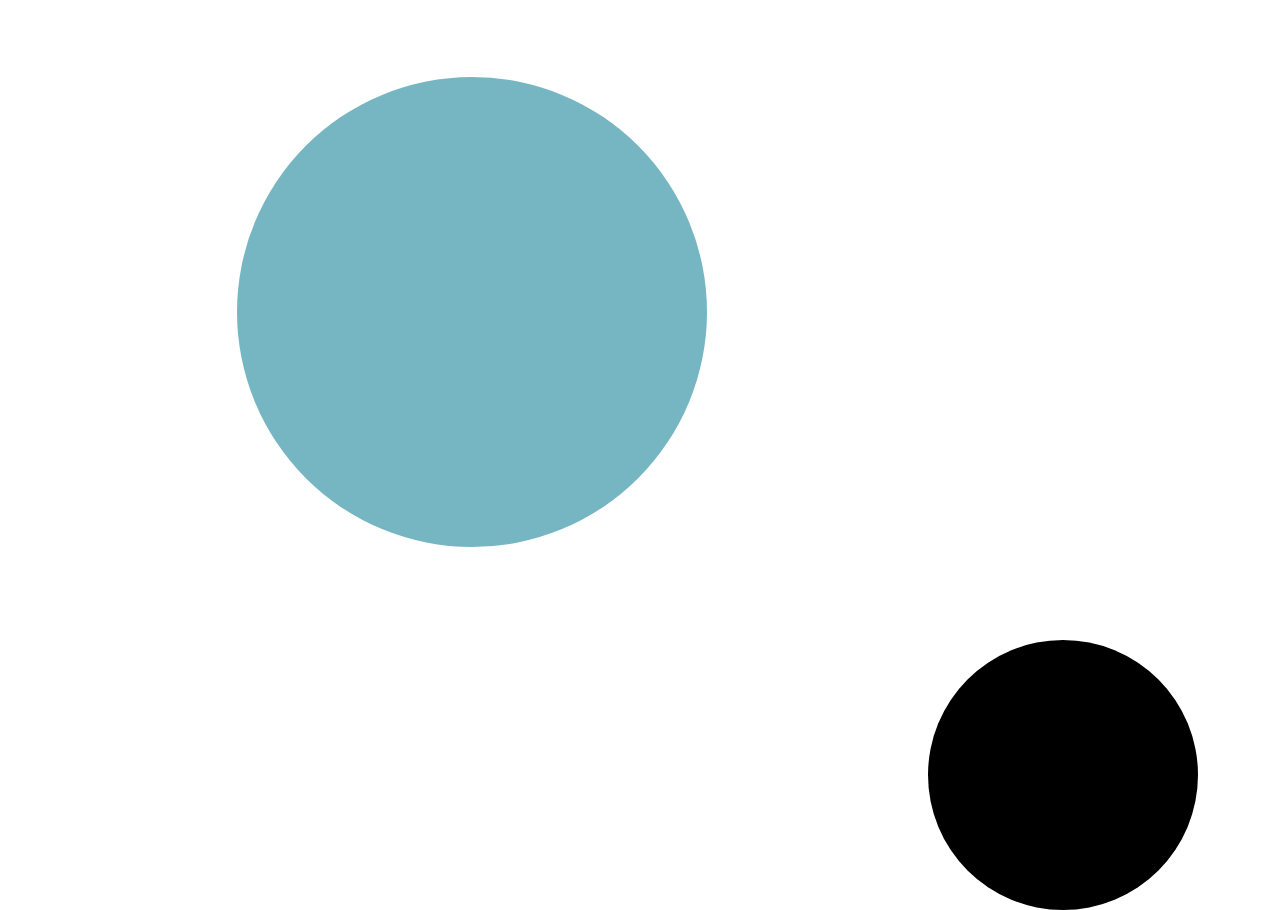
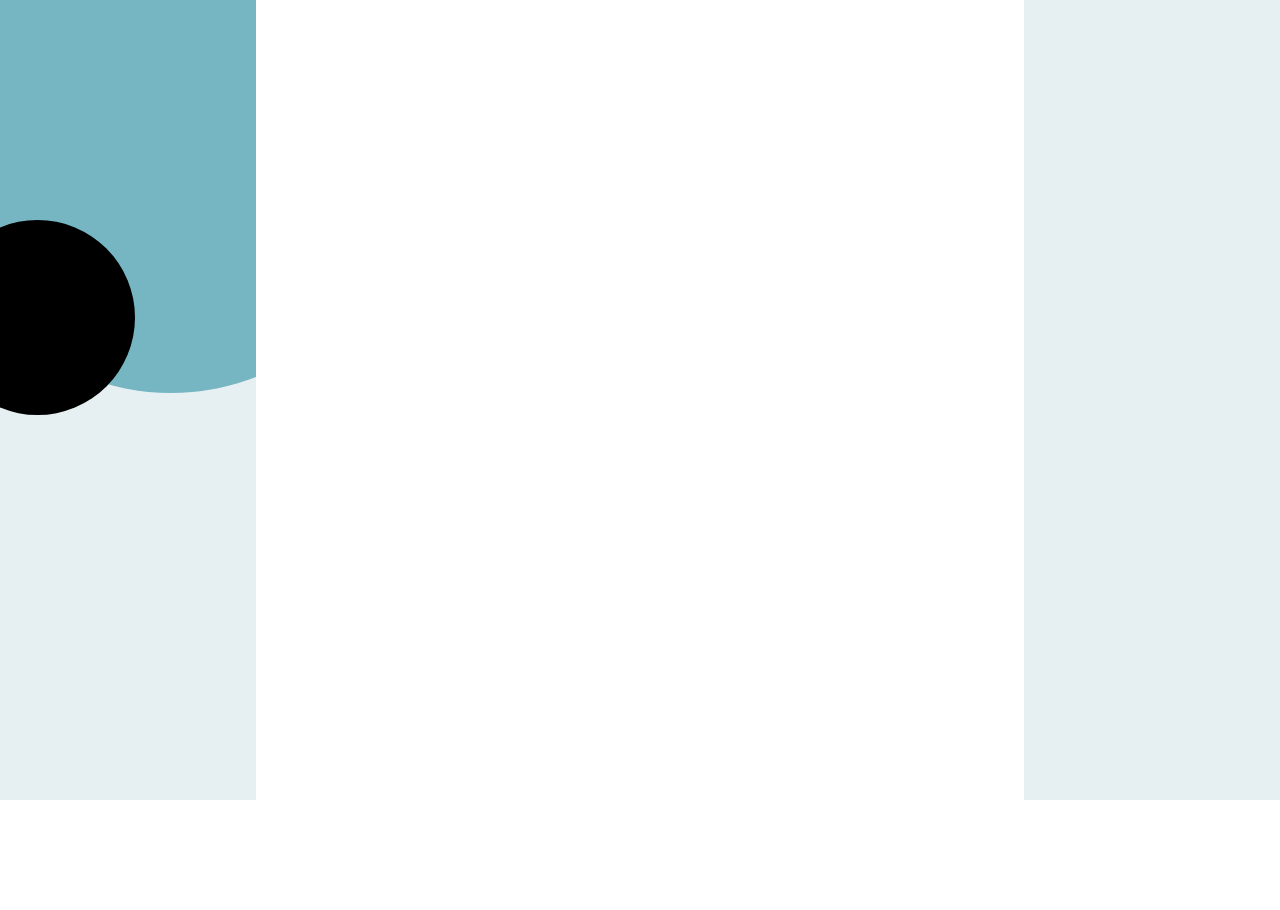
Before and after one commit to JadeHayes/mySite, a React (Create React App) app: page / in a window 1280 px wide. After the commit the page ends 800 px from the top, so only its background shows below. Built offline with nearby package versions, Linux system fonts and the light colour scheme.

Commit message:
* Background template is finished.

```diff
--- a/src/App.tsx
+++ b/src/App.tsx
@@ -1,18 +1,27 @@
 import React from 'react';
 import { TopBubbles, BottomBubbles } from './components/molecule/Bubbles';
 import styled from 'styled-components';
+import { FontWrapper } from './components/templates/FontWrapper';
 
-const StyledWrapper = styled.div`
-  margin-left: auto;
-  margin-right: auto;
-  width: 960px;
+const containerColor = '#E6EFF1';
+
+const StyledContainer = styled.div`
+  background-color: ${containerColor};
+  z-index: -5;
+  position: fixed;
+  width: 100%;
+  height: 100%;
+  left: 0;
+  top: 0;
 `;
+
 const App = () => {
   return (
-    <StyledWrapper>
+    <StyledContainer>
       <TopBubbles />
+      <FontWrapper />
       <BottomBubbles />
-    </StyledWrapper>
+    </StyledContainer>
   );
 }
 
--- a/src/components/atom/Bubble.tsx
+++ b/src/components/atom/Bubble.tsx
@@ -26,18 +26,16 @@ const Bubble = (props: BubbleInterface) => {
         style={{
           float: props.float,
           top: props.top,
+          right: props.right,
+          left: props.left,
           backgroundColor: props.bgColor,
           width: props.diameter,
           height: props.diameter,
-
           marginTop: props.marginTop,
           marginRight: props.marginRight,
-          marginBottom: props.marginBottom,
           marginLeft: props.marginLeft,
-
-
           zIndex: props.zIndex,
-          position: 'absolute',
+          position: 'fixed',
           overflow: 'hidden'
         }}>
       </StyledCircle>
--- a/src/components/molecule/Bubbles.tsx
+++ b/src/components/molecule/Bubbles.tsx
@@ -1,48 +1,33 @@
 import React from 'react';
 import Bubble from '../atom/Bubble';
-import styled from 'styled-components';
 
 const darkCircle = '#76B6C3';
-// const lightCircle = '#E6EFF1';
+// const lightCircle = '#E6EFF1';  // TODO: Jade need to find a new color.
 const lightCircle = 'black';
-const containerColor = '#E6EFF1';
 
-const StyledContainer = styled.div`
-  background-color: ${containerColor};
-  width: 100%;
-  height: 100%;
-  position: relative;
-  top: 0;
-  right: 0;
-  bottom: 0;
-  left: 0;
-  z-index: -5;
-`;
 
 export const TopBubbles = () => {
   return (
-    <StyledContainer>
+    <>
       <Bubble
-        float={'left'}
         top={0}
-        right={0}
-        marginTop={'20%'}
-        marginLeft={'-90%'}
+        left={0}
+        marginTop={220}
+        marginLeft={-60}
         bgColor={lightCircle}
         diameter={175}
-        zIndex={-1}
+        zIndex={-2}
       />
       <Bubble
-        float={'left'}
         top={0}
-        right={0}
-        marginTop={'-20%'}
-        marginLeft={'-90%'}
+        left={0}
+        marginTop={'-6%'}
+        marginLeft={'-5%'}
         bgColor={darkCircle}
         diameter={450}
-        zIndex={-2}
+        zIndex={-3}
       />
-    </StyledContainer>
+    </>
   );
 }
 
@@ -51,21 +36,20 @@ export const BottomBubbles = () => {
     <>
       <Bubble
         bgColor={lightCircle}
-        diameter={250}
-        marginTop={'50%'}
-        marginLeft={'60%'}
-        // marginLeft={'60%'}
+        diameter={175}
+        marginTop={1000}
+        marginRight={10}
+        bottom={0}
         right={-100}
         zIndex={-1}
       />
       <Bubble
-        float={'right'}
         bgColor={darkCircle}
         diameter={450}
         bottom={0}
         right={0}
-        marginTop={'6%'}
-        marginLeft={'6%'}
+        marginTop={1050}
+        marginRight={'-5%'}
         zIndex={-2}
       />
     </>
--- /dev/null
+++ b/src/components/templates/FontWrapper.tsx
@@ -0,0 +1,20 @@
+import styled from "styled-components";
+import React from "react";
+
+const StyleMainDiv = styled.div`
+  background-color: white;
+  z-index: -1;
+  position: fixed;
+  width: 60%;
+  height: 100%;
+  text-align: center;
+  display: inline-block;
+  left: 20%;
+`;
+
+export const FontWrapper = () => {
+  return (
+    <StyleMainDiv>
+    </StyleMainDiv>
+  );
+}
```
